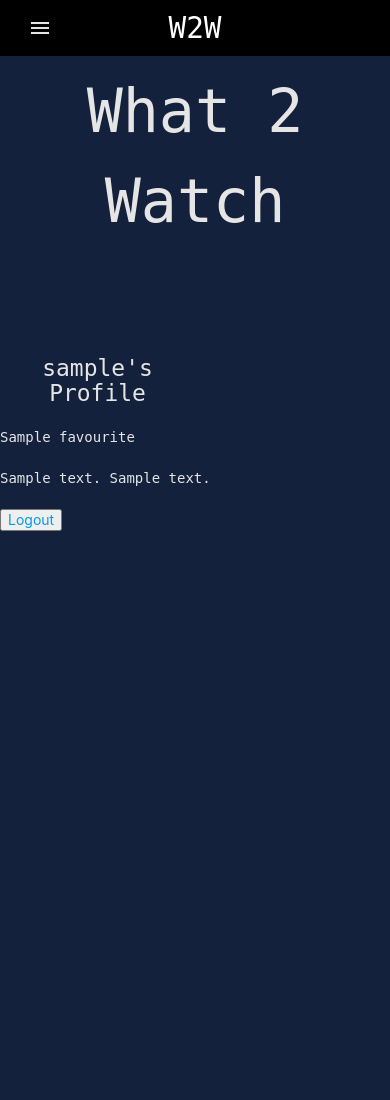
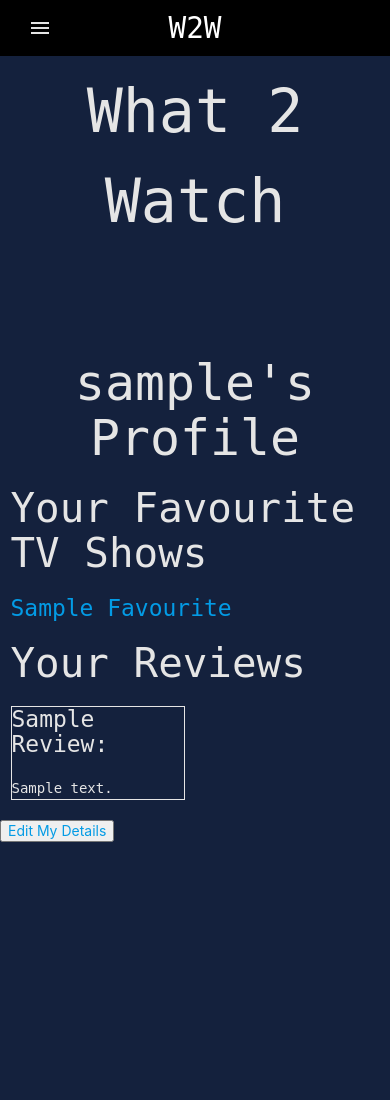
Before and after one commit to Code-Institute-Submissions/TVreview, a Flask app: page /profile/1 in a window 390 px wide. Run offline with Flask 2, Linux system fonts and the light colour scheme; the visitor is signed in with stand-in values (Sample User, id 1); a database or web service that is not in the repository returns one stand-in record (values such as "Sample title"); some libraries are stand-ins or nearby versions; some web fonts are replaced.

Commit message:
Cleaned up profile.html so it looks presentable. Swapped positions of teh columns on tvshow.html so it looks better on mobile. Got a permanent message on tvshow.html if user has already rated or reviewd tv show- rather than a flash message.

```diff
--- a/app.py
+++ b/app.py
@@ -114,8 +114,6 @@ def search(searchterm):
 @app.route("/searchredirect", methods=["GET", "POST"])
 def searchRedirect():
     searchterm = request.form.get("search")
-    session.pop("global_show_id")
-    session.pop("title")
     return redirect(url_for('search', searchterm=searchterm))
 
 
@@ -142,8 +140,21 @@ def tvshow(show_id):
         score = int(total/rating_count)
     else:
         score = 0
+    # favourite heart filled in if a favourite
+    favourite = "favorite_border"
+    existing_favourite = mongo.db.favourites.find_one(
+            {"user": session["user"], "favourite": show_id})
+    if existing_favourite:
+        favourite = "favorite"
+    # Hide ratings and reviews if already done
+    existing_rating = mongo.db.ratings.find_one(
+            {"rating_by": session["user"], "rating_for": show_id})
+    already_reviewed = mongo.db.reviews.find_one({"review_by": session["user"],
+    "review_for": show_id})
     return render_template("tvshow.html",
-    show=show, reviews=reviews, rating_count=rating_count, score=score)
+    show=show, reviews=reviews, rating_count=rating_count,
+    score=score, favourite=favourite, existing_rating=existing_rating,
+    already_reviewed=already_reviewed)
 
 
 @app.route('/addreview/<show_id>', methods=['GET', 'POST'])
@@ -168,24 +179,18 @@ def addreview(show_id):
 @app.route('/rating/<show_id>/<rating_no>', methods=['GET', 'POST'])
 def rating(show_id, rating_no):
     if request.method == "POST":
-        existing_rating = mongo.db.ratings.find_one(
-            {"rating_by": session["user"], "rating_for": show_id})
-        if existing_rating:
-            flash("You have already rated this")
-            return redirect(url_for("tvshow", show_id=show_id))
-        else:
-            try:
-                star = {
-                    "rating_for": show_id,
-                    "title": session["title"],
-                    "rating": int(rating_no),
-                    "rating_by": session["user"]
-                }
-                rating = mongo.db.ratings
-                rating.insert_one(star)
-                return render_template("addreview.html")
-            except Exception:
-                return redirect(url_for("error"))
+        try:
+            star = {
+                "rating_for": show_id,
+                "title": session["title"],
+                "rating": int(rating_no),
+                "rating_by": session["user"]
+            }
+            rating = mongo.db.ratings
+            rating.insert_one(star)
+            return render_template("addreview.html")
+        except Exception:
+            return redirect(url_for("error"))
 
 
 # Favourite
--- a/static/css/style.css
+++ b/static/css/style.css
@@ -49,6 +49,19 @@
 
 .custom-padding2 {
     padding-top: 40px;
+}
+
+.custom-padding3 {
+    padding-right: 10px;
+    padding-left: 10px;
+}
+
+.margin-top1 {
+    margin-top: 10px;
+}
+
+.capital-letter {
+    text-transform: capitalize;
 }
 /*--------------nav and title-------------------*/
 
@@ -146,6 +159,11 @@
     border-radius: 0px;
 
 }
+
+.custom-textarea {
+    height: 100px;
+
+}
 /*----------bottom of the page----------*/
 
 .similar-image {
--- a/templates/base.html
+++ b/templates/base.html
@@ -21,6 +21,7 @@
         <ul id="nav-mobile" class="right hide-on-med-and-down">
             <li><a href="{{ url_for ('index') }}">Home</a></li>
             {% if session.user %}
+            <li><a href="{{ url_for ('profile', username=session['user']) }}">Profile</a></li>
             <li><a href="{{ url_for ('logout') }}">Logout</a></li>
             {% else %}
             <li><a href="{{ url_for ('signUp') }}">SignUp</a></li>
@@ -32,6 +33,7 @@
     <ul class="sidenav" id="mobile-demo">
             <li><a href="{{ url_for ('index') }}">Home</a></li>
             {% if session.user %}
+            <li><a href="{{ url_for ('profile', username=session['user']) }}">Profile</a></li>
             <li><a href="{{ url_for ('logout') }}">Logout</a></li>
             {% else %}
             <li><a href="{{ url_for ('signUp') }}">SignUp</a></li>
--- a/templates/profile.html
+++ b/templates/profile.html
@@ -3,25 +3,39 @@
 {% block content %}
 <section class="section1b custom-padding">
 <div class="row">
-    <h5 class="custom-text center col s6">{{ username }}'s Profile</h5>
+    <h2 class="custom-text center col s12">{{ username }}'s Profile</h2>
 </div>
 <div class="row">
-    <p class="custom-text">
-        {% for favourite in favourites %}
-            {{ favourite.favourite }}
-        {% endfor %}
-    </p>
+    <div class="col s12"><h3 class="custom-text">Your Favourite TV Shows</h3>
+    </div>
 </div>
 <div class="row">
-    <p class="custom-text">
-        {% for review in reviews %}
-            {{ review.review_for }}
-            {{ review.review }}
+    <div class="col s12">
+    <h5 class="custom-text capital-letter">
+        {% for favourite in favourites %}
+             <a href="{{ url_for('tvshow', show_id=favourite.favourite) }}">{{ favourite.title }}</a><!--<i class="small material-icons">clear</i>--><br>
         {% endfor %}
-    </p>
+    </h5>
+    </div>
 </div>
 <div class="row">
-    <button type="button"><a href="{{ url_for ('logout') }}">Logout</a></button>
+    <div class="col s12"><h3 class="custom-text">Your Reviews</h3>
+    </div>
+</div>
+<div class="row">
+    <div class="col s6">
+
+        {% for review in reviews %}
+        <div class="text-border">
+            <h5 class="custom-text capital-letter">{{ review.title }}:</h5><br>
+            <p class="custom-text">{{ review.review }}</p>
+        </div>
+        {% endfor %}
+
+    </div>
+</div>
+<div class="row">
+    <button type="button"><a href="#">Edit My Details</a></button>
 </div>
 </section>
 {% endblock %}
```
Also changed, not shown: templates/addreview.html (+11 -0 lines), templates/tvshow.html (+34 -24 lines).
